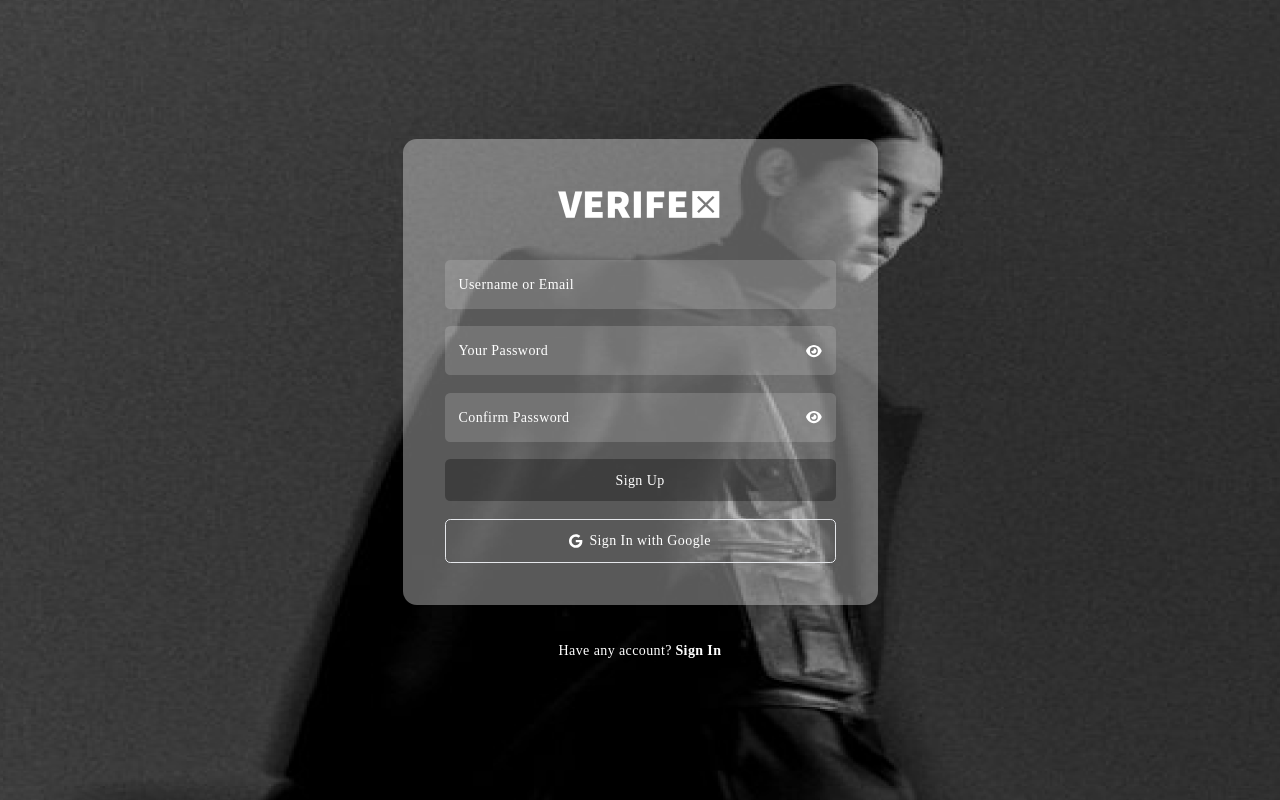
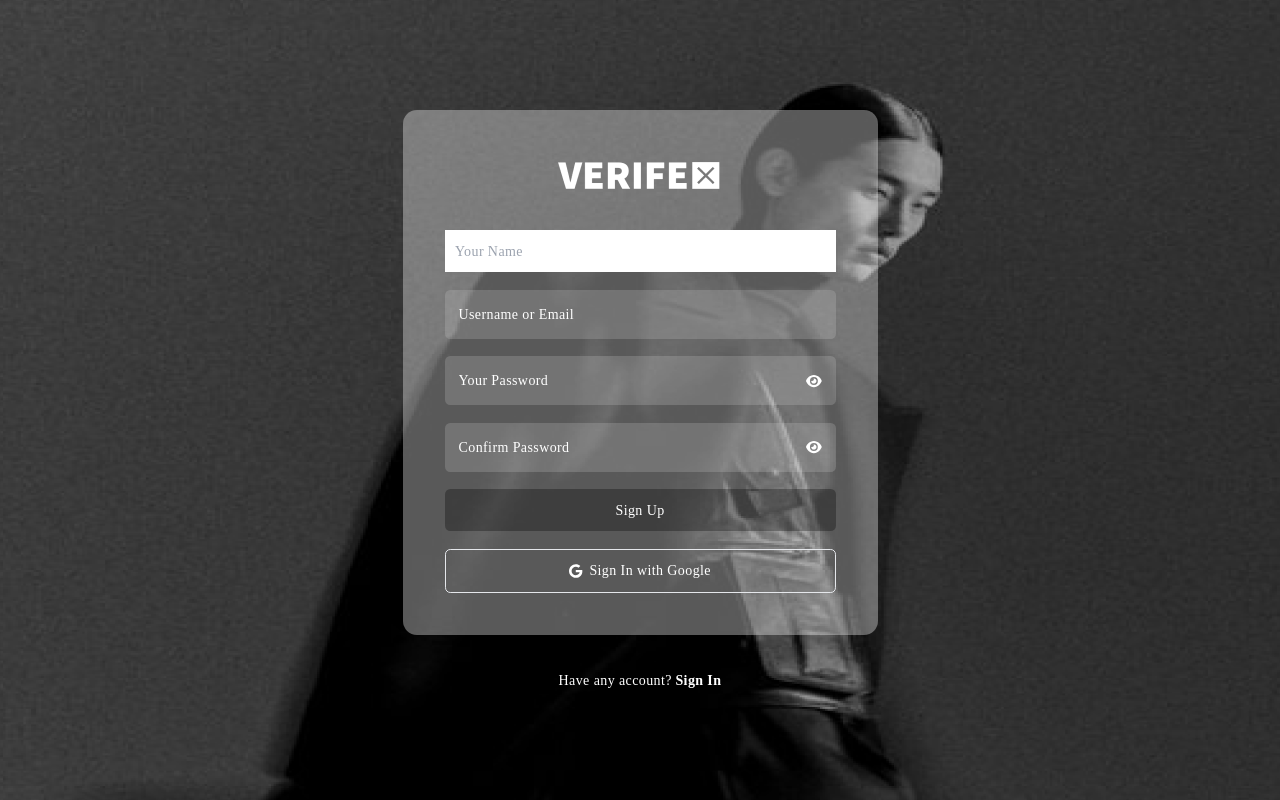
Before and after one commit to parceladev/thriftex-user, a React (Vite) app in the folder frontend/: page /auth/sign-up in a window 1280 px wide. Built offline with nearby package versions, Linux system fonts and the light colour scheme; a web font is replaced by a local one.

Commit message:
Implement Backend to Form Sign Up User

```diff
--- a/frontend/src/components/auths/FormSignIn.jsx
+++ b/frontend/src/components/auths/FormSignIn.jsx
@@ -1,22 +1,51 @@
-// eslint-disable-next-line no-unused-vars
-import React from 'react';
+import { useState } from 'react';
 import InputPassword from './InputPassword';
 import InputEmail from './InputEmail';
 import SubmitButton from './SubmitButton';
 import BorderButton from './BorderButton';
 
 const FormSignIn = () => {
+  const [email, setEmail] = useState('');
+  const [password, setPassword] = useState('');
+
+  const handleSubmit = async (event) => {
+    event.preventDefault();
+    try {
+      const response = await fetch('{{base_api}}/users/login', {
+        method: 'POST',
+        headers: {
+          'Content-Type': 'application/json',
+        },
+        body: JSON.stringify({ email, password }),
+      });
+      const data = await response.json();
+      if (data.status) {
+        // Handle success
+        console.log('Login Berhasil!', data);
+      } else {
+        // Handle errors or unsuccessful logins
+        console.log('Login Gagal:', data.message);
+      }
+    } catch (error) {
+      console.error('Login Error:', error);
+    }
+  };
+
   return (
     <div className="flex flex-col gap-5 sm:p-12 p-9 rounded-2xl text-white bg-white/35 w-full sm:w-[475px]">
       <a href="" className="flex justify-center mb-4">
         <img src="/src/assets/auth/form-logo.png" alt="" />
       </a>
-      <InputEmail />
-      <InputPassword placeholder="Your Password" />
       <a href="" className="mb-4 text-sm font-bold">
         Forgot password?
       </a>
-      <SubmitButton name="Sign In" />
+      <InputEmail value={email} onChange={(e) => setEmail(e.target.value)} />
+      <InputPassword
+        value={password}
+        onChange={(e) => setPassword(e.target.value)}
+        placeholder="Your Password"
+      />
+      <SubmitButton name="Sign In" onClick={handleSubmit} />
       <BorderButton />
     </div>
   );
--- a/frontend/src/components/auths/FormSignUp.jsx
+++ b/frontend/src/components/auths/FormSignUp.jsx
@@ -1,22 +1,80 @@
-// eslint-disable-next-line no-unused-vars
-import React from 'react';
+import { useState } from 'react';
+import { useNavigate } from 'react-router-dom';
+import axios from 'axios';
+
 import InputPassword from './InputPassword';
 import InputEmail from './InputEmail';
 import SubmitButton from './SubmitButton';
 import BorderButton from './BorderButton';
 
 const FormSignUp = () => {
+  const [name, setName] = useState('');
+  const [email, setEmail] = useState('');
+  const [password, setPassword] = useState('');
+  const [confirmPassword, setConfirmPassword] = useState('');
+  const navigate = useNavigate();
+
+  const handleSubmit = async (event) => {
+    event.preventDefault();
+    if (password !== confirmPassword) {
+      alert('Passwords do not match!');
+      return;
+    }
+    try {
+      // Create an instance of FormData
+      const formData = new FormData();
+      formData.append('nama', name); // Make sure to use 'nama' if that's the correct field name expected by your API
+      formData.append('email', email);
+      formData.append('password', password);
+      formData.append('passconf', confirmPassword);
+      formData.append('role', 'user');
+
+      const response = await axios.post(
+        'http://localhost/rest.thriftex/api/users/register',
+        formData
+      );
+      const data = response.data; // With axios, you directly get `data` without needing to call `.json()`
+
+      if (data.status) {
+        // Handle success
+        console.log('Registration Successful', data);
+        navigate('/auth/sign-in');
+      } else {
+        // Handle errors or unsuccessful registration
+        console.log('Registration Failed:', data.message);
+      }
+    } catch (error) {
+      console.error(
+        'Registration Error:',
+        error.response ? error.response.data : error
+      );
+    }
+  };
+
   return (
     <div className="flex flex-col gap-5 sm:p-12 p-9 rounded-2xl text-white bg-white/35 w-full sm:w-[475px]">
       <a href="" className="flex justify-center mb-4">
         <img src="/src/assets/auth/form-logo.png" alt="" />
       </a>
-      <InputEmail />
-      <InputPassword placeholder="Your Password" />
-      <InputPassword placeholder="Confirm Password" />
-      <SubmitButton name="Sign Up" />
+      <input
+        type="text"
+        onChange={(e) => setName(e.target.value)}
+        placeholder="Your Name"
+        className="text-black p-3"
+      />
+      <InputEmail value={email} onChange={(e) => setEmail(e.target.value)} />
+      <InputPassword
+        value={password}
+        onChange={(e) => setPassword(e.target.value)}
+        placeholder="Your Password"
+      />
+      <InputPassword
+        value={confirmPassword}
+        onChange={(e) => setConfirmPassword(e.target.value)}
+        placeholder="Confirm Password"
+      />
+      <SubmitButton name="Sign Up" onClick={handleSubmit} />
       <BorderButton />
-      {/* <h1 className={`${styles.heading2}`}>Hello World</h1> */}
     </div>
   );
 };
--- a/frontend/src/components/auths/InputEmail.jsx
+++ b/frontend/src/components/auths/InputEmail.jsx
@@ -1,11 +1,14 @@
-// eslint-disable-next-line no-unused-vars
-import React from 'react';
+import { PropTypes } from 'prop-types';
 
-const InputEmail = () => {
+const InputEmail = (props) => {
+  const { value, onChange } = props;
+
   return (
     <div>
       <input
         type="email"
+        value={value}
+        onChange={onChange}
         placeholder="Username or Email"
         className="p-4 bg-[rgba(217,217,217,0.2)] placeholder-white w-full text-white rounded-md"
       />
@@ -13,4 +16,9 @@ const InputEmail = () => {
   );
 };
 
+InputEmail.propTypes = {
+  value: PropTypes.string.isRequired,
+  onChange: PropTypes.func.isRequired,
+};
+
 export default InputEmail;
--- a/frontend/src/components/auths/InputPassword.jsx
+++ b/frontend/src/components/auths/InputPassword.jsx
@@ -4,7 +4,7 @@ import { FontAwesomeIcon } from '@fortawesome/react-fontawesome';
 import { faEye, faEyeSlash } from '@fortawesome/free-solid-svg-icons';
 
 const InputPassword = (props) => {
-  const { placeholder } = props;
+  const { placeholder, value, onChange } = props;
   const [showPassword, setShowPassword] = useState(false);
 
   const togglePasswordVisibility = () => {
@@ -14,7 +14,9 @@ const InputPassword = (props) => {
   return (
     <div className="relative">
       <input
+        value={value}
         type={showPassword ? 'text' : 'password'}
+        onChange={onChange}
         placeholder={placeholder}
         className="p-4 bg-[rgba(217,217,217,0.2)] placeholder-white text-white w-full rounded-md"
       />
@@ -28,7 +30,9 @@ const InputPassword = (props) => {
 };
 
 InputPassword.propTypes = {
-  placeholder: PropTypes.string.isRequired, // Menandakan bahwa `placeholder` adalah prop yang diperlukan dan harus bertipe string
+  value: PropTypes.string.isRequired,
+  onChange: PropTypes.func,
+  placeholder: PropTypes.string,
 };
 
 export default InputPassword;
--- a/frontend/src/components/auths/SubmitButton.jsx
+++ b/frontend/src/components/auths/SubmitButton.jsx
@@ -1,20 +1,20 @@
-// eslint-disable-next-line no-unused-vars
-import React from 'react';
 import { PropTypes } from 'prop-types';
 
 const SubmitButton = (props) => {
-  const { name } = props;
+  const { name, onClick } = props;
   return (
-    <div>
-      <button className="w-full p-3 text-center rounded-md bg-black/30">
-        {name}
-      </button>
-    </div>
+    <button
+      onClick={onClick}
+      className="w-full p-3 text-center rounded-md bg-black/30"
+    >
+      {name}
+    </button>
   );
 };
 
 SubmitButton.propTypes = {
-  name: PropTypes.string.isRequired, // Menandakan bahwa `placeholder` adalah prop yang diperlukan dan harus bertipe string
+  name: PropTypes.string.isRequired,
+  onClick: PropTypes.func,
 };
 
 export default SubmitButton;
--- a/frontend/src/pages/auth/SignUpPage.jsx
+++ b/frontend/src/pages/auth/SignUpPage.jsx
@@ -1,5 +1,3 @@
-// eslint-disable-next-line no-unused-vars
-import React from 'react';
 import FormSignUp from './../../components/auths/FormSignUp';
 
 const SignUpPage = () => {
--- /dev/null
+++ b/package.json
@@ -0,0 +1,5 @@
+{
+  "dependencies": {
+    "axios": "^1.6.8"
+  }
+}
```
Also changed, not shown: 1 other file (tests, documents, lock files or other folders).
